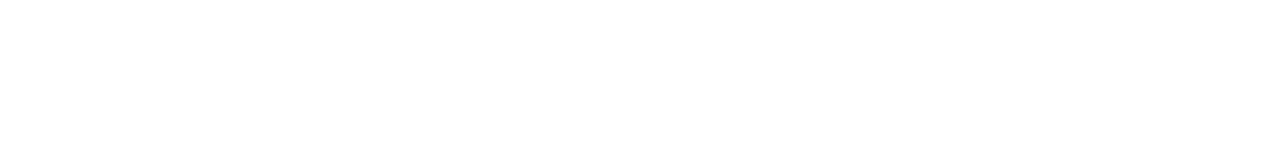
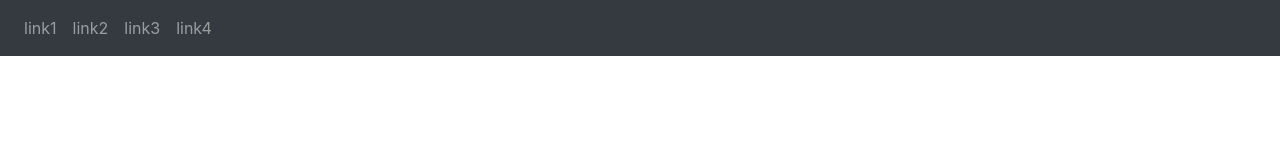
Before and after one commit to robinhooda/Practice-Playground, a plain HTML site: page bootstrap/navbar/index.html in a window 1280 px wide. Drawn offline with nearby package versions, Linux system fonts and the light colour scheme.

Commit message:
navbar color

```diff
--- a/bootstrap/navbar/index.html
+++ b/bootstrap/navbar/index.html
@@ -5,18 +5,27 @@
     <meta name="viewport" content="width=device-width, initial-scale=1.0">
     <meta http-equiv="X-UA-Compatible" content="ie=edge">
     <title>Navbar</title>
-    <link rel="stylesheet" href="https://maxcdn.bootstrapcdn.com/bootstrap/3.4.0/css/bootstrap.min.css">
+    <link rel="stylesheet" href="https://maxcdn.bootstrapcdn.com/bootstrap/4.3.0/css/bootstrap.min.css">
     <link rel="stylesheet" href="/style.css">
 </head>
 <body>
-    <!-- <nav class="navbar navbar-default">
-        <div class="container-fluid">
-          <div class="navbar-header">
-            <a class="navbar-brand" href="#">
-              <img alt="Brand" src="/image/logo.png">
-            </a>
-          </div>
-        </div>
-      </nav> -->
+  <nav class="navbar navbar-expand-md navbar-dark bg-dark">
+
+
+    <ul class="navbar-nav">
+      <li class="nav-item">
+        <a class="nav-link" href="./index.html">link1</a>
+      </li>
+      <li class="nav-item">
+        <a class="nav-link" href="./index.html">link2</a>
+      </li>
+      <li class="nav-item">
+        <a class="nav-link" href="./index.html">link3</a>
+      </li>
+      <li class="nav-item">
+        <a class="nav-link" href="./index.html">link4</a>
+      </li>
+    </ul>
+  </nav>
 </body>
 </html>
```
